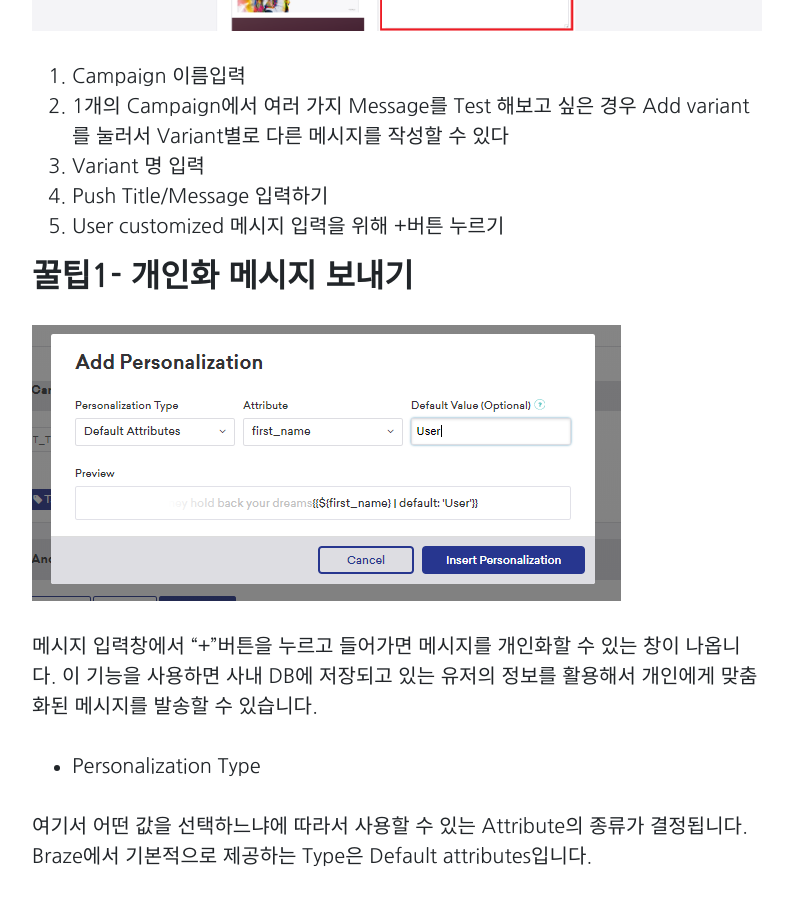
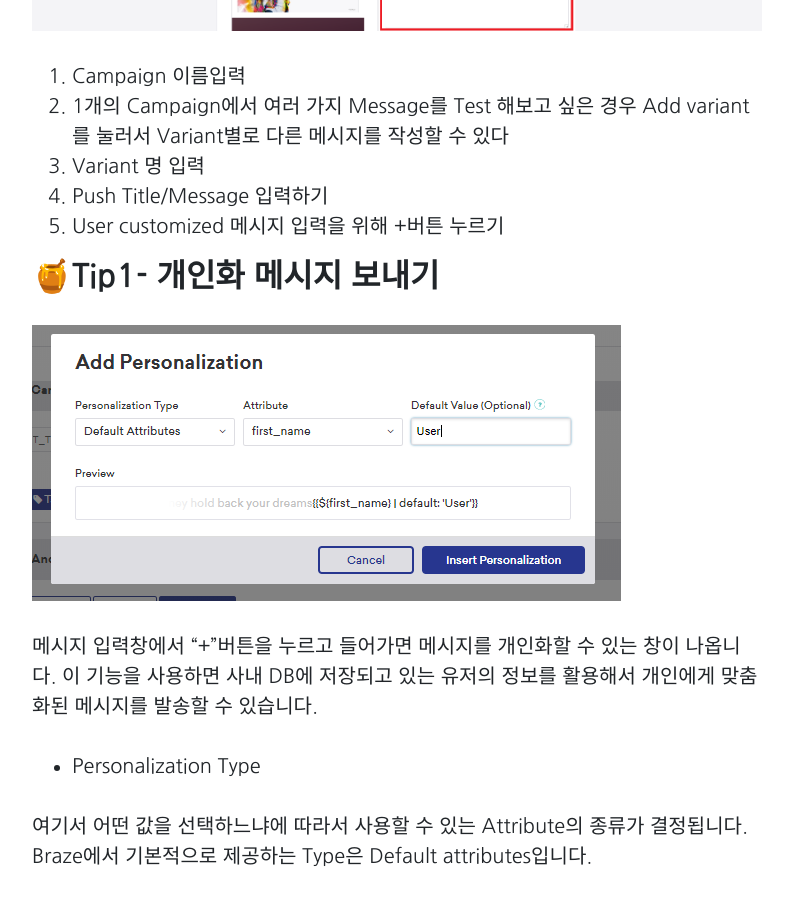
Before and after one commit to Marapro88/mara, a Jekyll site: the page built from _posts/2020-03-22-braze-honey-tip2-campaign-setting.md, in a window 1280 px wide and 900 px high, scrolled down 2761 px. Shown: the whole window, without its empty margins (243-1031 px from the left). Built offline with Jekyll 4.4.1, drawn with Linux system fonts in a browser that asks for light colours; comment, search, counter and statistics services are not loaded; some of the changed text lies outside the part shown.

Commit message:
0523 블로그 minor 수정

```diff
--- a/_posts/2020-03-22-braze-honey-tip2-campaign-setting.md
+++ b/_posts/2020-03-22-braze-honey-tip2-campaign-setting.md
@@ -50,7 +50,7 @@ description: 'Braze 활용해서 서비스 유저에게 Push/In-app message보
 4. Push Title/Message 입력하기
 5. User customized 메시지 입력을 위해 +버튼 누르기
 
-## 꿀팁1- 개인화 메시지 보내기
+## 🍯Tip1- 개인화 메시지 보내기
 
 ![이미지7](/img/posts/03/07.PNG)
 
@@ -113,7 +113,7 @@ description: 'Braze 활용해서 서비스 유저에게 Push/In-app message보
    유저가 특정 행동을 행한 시점에 메시지를 발송할 수 있는 기능입니다.
    구매한 직후, 앱을 연 시점에서 5초 경과 후, Target user를 목적으로 만든 CE 이벤트 등을 활용할 수 있습니다.
 
-## 꿀팁2-메시지 반복 시점 정의하기
+## 🍯Tip2-메시지 반복 시점 정의하기
 
 
 Delivery 영역 제일 하단에 위치한 'Delivery control'은 정기적으로 반복되는 메시지를 세팅한 경우 수신 자수를 컨트롤하는 기능입니다. 여기서  ‘Allow users to become re-eligible to receive campaign’ 체크박스를 활성화 시킨 후 1 day로 세팅해두면 메시지를 수신한 이후 1일 경과 후 다시 메시지 수신 대상자가 된다는 의미입니다. 만약 매일 발송되는 푸쉬 메시지를 예약해두고 re-eligible을 설정하지 않거나 발송 주기보다 re-eligible period를 1일 이상으로 설정 해두면 유저가 매일 메시지를 받아볼 수 없으므로 발송하고자 하는 주기에 맞게 re-eligible기간을 설정 하는 것 잊지 말아주세요!
```
Also changed, not shown: _posts/2020-03-14-braze-honey-tip-targetuser.md (+1 -1 lines), _posts/2020-04-05-braze-hoeny-tip3-report-data-analytics.md (+1 -1 lines).
